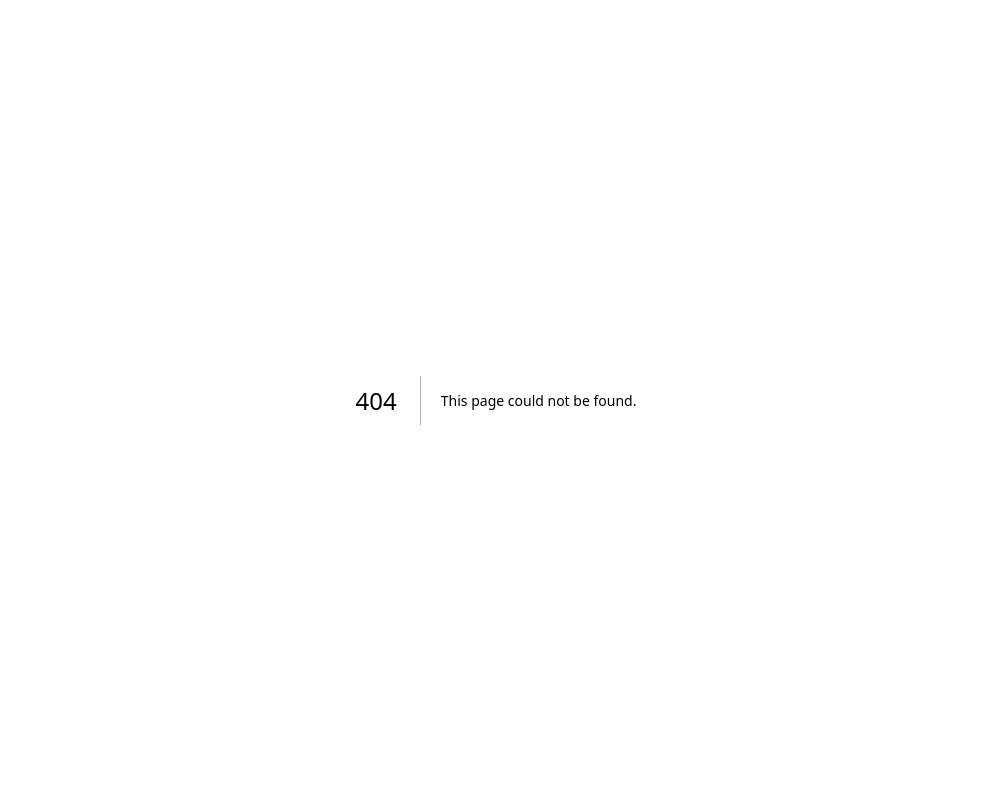
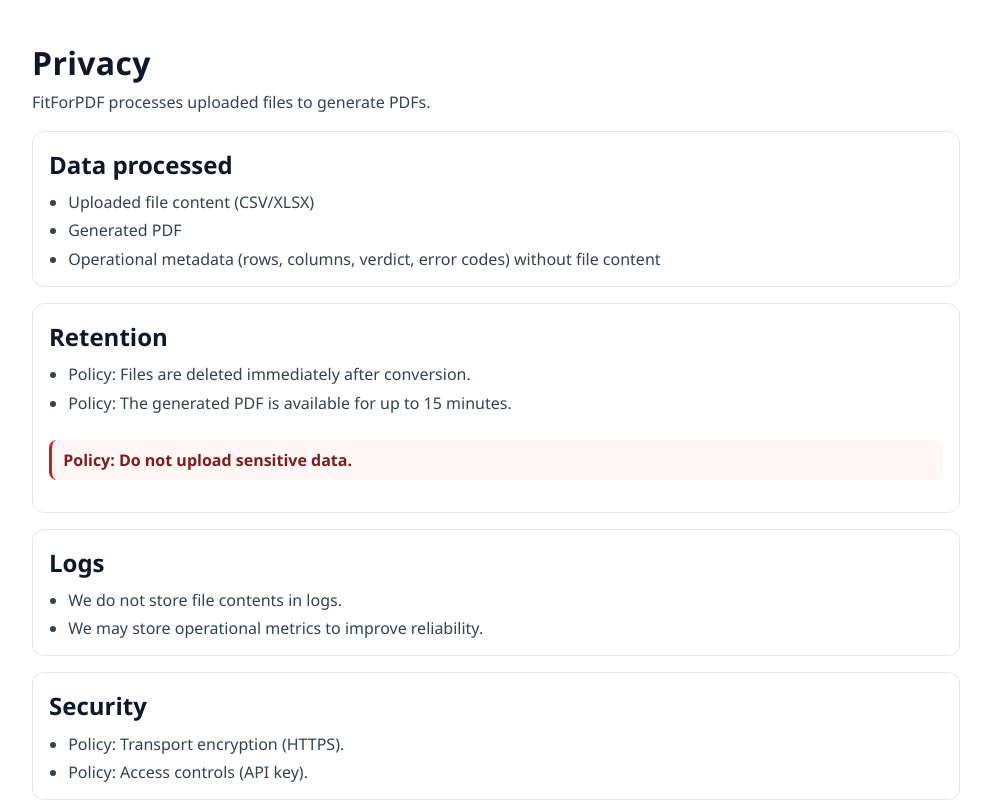
Before and after one commit to Togetheart/fitforpdf-frontend, a Next.js app: page /privacy in a window 1280 px wide. Before the commit this address had no page. Shown: the top 800 px of the page, without its empty margins (144-1135 px from the left). Built offline with nearby package versions, Linux system fonts and the light colour scheme.

Commit message:
feat(privacy): add privacy and retention policy page

```diff
--- /dev/null
+++ b/app/privacy/page.js
@@ -0,0 +1,141 @@
+'use client';
+
+import { PRIVACY_PAGE_COPY } from '../siteCopy.mjs';
+
+export default function PrivacyPage() {
+  return (
+    <main className="privacy-page">
+      <style jsx>{`
+        .privacy-page {
+          --accent: #c81e1e;
+          min-height: 100vh;
+          background: #ffffff;
+          color: #111827;
+          padding: clamp(1.25rem, 2.6vw, 2.5rem);
+          font-family: 'Avenir Next', 'Avenir', 'Segoe UI', sans-serif;
+        }
+        .container {
+          max-width: 58rem;
+          margin: 0 auto;
+          display: grid;
+          gap: 1rem;
+        }
+        .header {
+          display: grid;
+          gap: 0.45rem;
+        }
+        .title {
+          margin: 0;
+          font-size: 2rem;
+          letter-spacing: 0.01em;
+          color: #0f172a;
+        }
+        .intro {
+          margin: 0;
+          color: #374151;
+          line-height: 1.45;
+          max-width: 64ch;
+        }
+        .section {
+          border: 1px solid #e5e7eb;
+          border-radius: 12px;
+          padding: 1rem;
+          background: #fff;
+          display: grid;
+          gap: 0.65rem;
+        }
+        .sectionTitle {
+          margin: 0;
+          color: #0f172a;
+        }
+        .list {
+          margin: 0;
+          padding-left: 1.2rem;
+          display: grid;
+          gap: 0.4rem;
+          color: #334155;
+        }
+        .note {
+          border-left: 3px solid var(--accent);
+          padding: 0.55rem 0.7rem;
+          border-radius: 8px;
+          background: #fff7f7;
+          color: #7f1d1d;
+          font-weight: 600;
+        }
+        .muted {
+          color: #334155;
+          margin: 0;
+        }
+        .contact {
+          display: inline-block;
+          width: fit-content;
+          border: 1px solid #e5e7eb;
+          border-radius: 10px;
+          padding: 0.45rem 0.85rem;
+          color: #111827;
+          text-decoration: none;
+          font-weight: 600;
+          transition: transform 140ms ease, opacity 140ms ease;
+        }
+        .contact:hover {
+          transform: translateY(-1px);
+          opacity: 0.95;
+          text-decoration: underline;
+        }
+      `}</style>
+
+      <div className="container">
+        <header className="header">
+          <h1 className="title">{PRIVACY_PAGE_COPY.pageTitle}</h1>
+          <p className="intro">{PRIVACY_PAGE_COPY.intro}</p>
+        </header>
+
+        <section className="section" aria-label="Data processed">
+          <h2 className="sectionTitle">Data processed</h2>
+          <ul className="list">
+            {PRIVACY_PAGE_COPY.dataProcessed.map((item) => (
+              <li key={item}>{item}</li>
+            ))}
+          </ul>
+        </section>
+
+        <section className="section" aria-label="Retention">
+          <h2 className="sectionTitle">Retention</h2>
+          <ul className="list">
+            {PRIVACY_PAGE_COPY.retention.map((item) => (
+              <li key={item}>{item}</li>
+            ))}
+          </ul>
+          <p className="note">{PRIVACY_PAGE_COPY.sensitiveDataNote}</p>
+        </section>
+
+        <section className="section" aria-label="Logs">
+          <h2 className="sectionTitle">Logs</h2>
+          <ul className="list">
+            {PRIVACY_PAGE_COPY.logs.map((item) => (
+              <li key={item}>{item}</li>
+            ))}
+          </ul>
+        </section>
+
+        <section className="section" aria-label="Security">
+          <h2 className="sectionTitle">Security</h2>
+          <ul className="list">
+            {PRIVACY_PAGE_COPY.security.map((item) => (
+              <li key={item}>{item}</li>
+            ))}
+          </ul>
+        </section>
+
+        <section className="section" aria-label="Contact">
+          <h2 className="sectionTitle">Contact</h2>
+          <p className="muted">If you need legal or data-related support:</p>
+          <a href={`mailto:${PRIVACY_PAGE_COPY.contactEmail}`} className="contact">
+            {PRIVACY_PAGE_COPY.contactEmail}
+          </a>
+        </section>
+      </div>
+    </main>
+  );
+}
--- a/app/siteCopy.mjs
+++ b/app/siteCopy.mjs
@@ -214,3 +214,27 @@ export const LANDING_SECTIONS = (freeExportsLeft = 3) => [
     containsFreeQuotaText: false,
   },
 ];
+
+export const PRIVACY_PAGE_COPY = {
+  pageTitle: 'Privacy',
+  intro: 'FitForPDF processes uploaded files to generate PDFs.',
+  dataProcessed: [
+    'Uploaded file content (CSV/XLSX)',
+    'Generated PDF',
+    'Operational metadata (rows, columns, verdict, error codes) without file content',
+  ],
+  retention: [
+    'Policy: Files are deleted immediately after conversion.',
+    'Policy: The generated PDF is available for up to 15 minutes.',
+  ],
+  sensitiveDataNote: 'Policy: Do not upload sensitive data.',
+  logs: [
+    'We do not store file contents in logs.',
+    'We may store operational metrics to improve reliability.',
+  ],
+  security: [
+    'Policy: Transport encryption (HTTPS).',
+    'Policy: Access controls (API key).',
+  ],
+  contactEmail: 'support@fitforpdf.com',
+};
--- a/package.json
+++ b/package.json
@@ -4,7 +4,7 @@
   "private": true,
   "scripts": {
     "dev": "next dev -p 3001",
-    "test": "node --test app/pageUiLogic.test.mjs app/__tests__/landingStructure.test.mjs app/__tests__/pricingPage.test.mjs app/api/render/route.test.mjs app/api/checkout/route.test.mjs",
+    "test": "node --test app/pageUiLogic.test.mjs app/__tests__/landingStructure.test.mjs app/__tests__/pricingPage.test.mjs app/__tests__/privacyPage.test.mjs app/api/render/route.test.mjs app/api/checkout/route.test.mjs",
     "build": "next build",
     "start": "next start -p 3001"
   },
```
Also changed, not shown: 1 other file (tests, documents, lock files or other folders).
